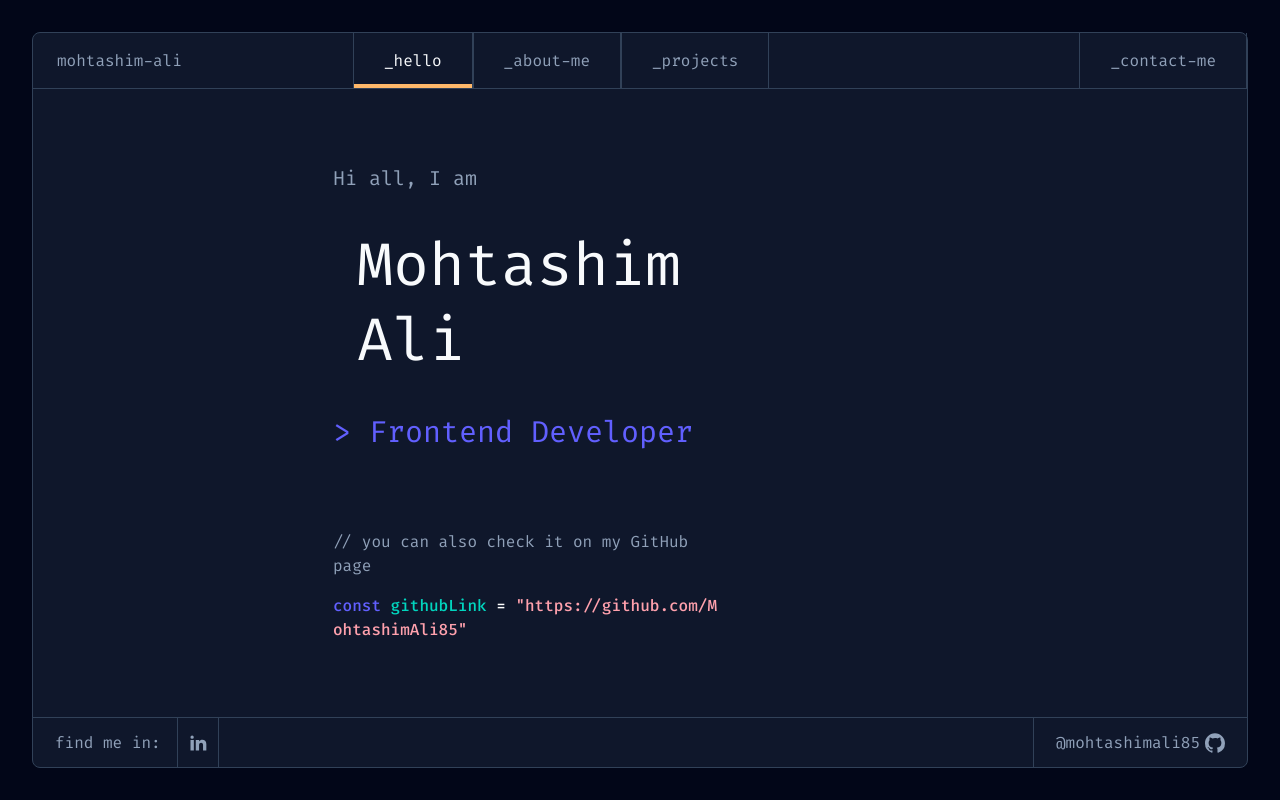
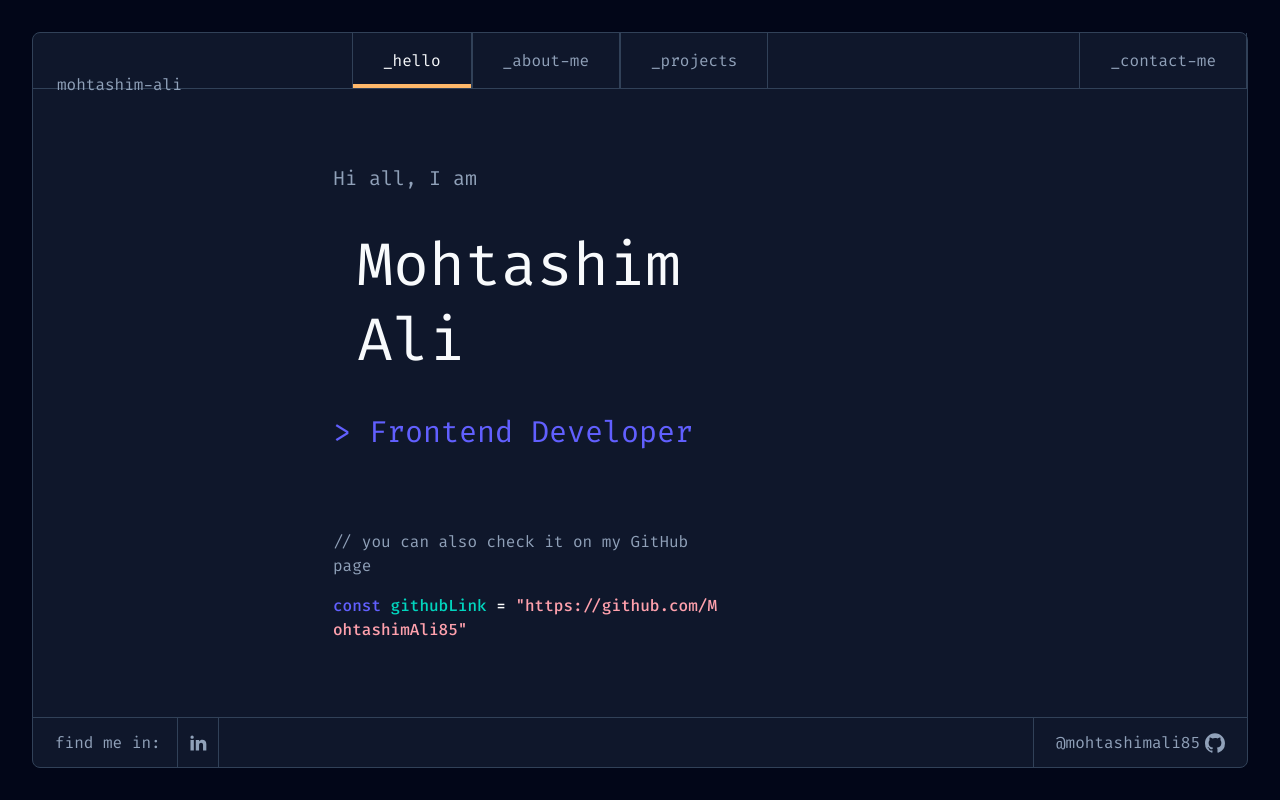
Before and after one commit to MohtashimAli85/portfolio, a Next.js app: page / in a window 1280 px wide. Built offline with nearby package versions, Linux system fonts and the light colour scheme.

Commit message:
Refactor Header and Navbar: enhance layout structure and improve code organization

```diff
--- a/src/components/layout/header/index.tsx
+++ b/src/components/layout/header/index.tsx
@@ -1,11 +1,10 @@
-import React from "react";
 import Navbar from "./navbar";
 import ContactMe from "./navbar/contact-me";
 
 const Header = () => {
 	return (
 		<header className=" h-14   border-b border-theme-stroke flex items-center justify-between lg:justify-normal">
-			<h1 className="text-theme-foreground md:basis-80 pl-5.5 relative z-20">
+			<h1 className="text-theme-foreground md:basis-80 h-full leading-13.75 pl-5.5 relative z-20 border-r border-theme-stroke">
 				mohtashim-ali
 			</h1>
 			<Navbar />
--- a/src/components/layout/header/navbar/index.tsx
+++ b/src/components/layout/header/navbar/index.tsx
@@ -1,11 +1,11 @@
 "use client";
+import MobileMenu from "./mobile-menu";
 import NavItem from "./nav-item";
-import MobileMenu from "./mobile-menu";
 import navbarRoutes from "./routes";
 
 const Navbar = () => {
 	return (
-		<nav className=" lg:grow h-full lg:border-l lg:border-r border-theme-stroke">
+		<nav className=" lg:grow h-full lg:border- lg:border-r border-theme-stroke">
 			<ul className="hidden lg:flex h-full [&>li+li]:border-l [&>li+li]:border-l-theme-stroke">
 				{navbarRoutes.toSpliced(-1).map((route) => (
 					<li key={route.href}>
```
